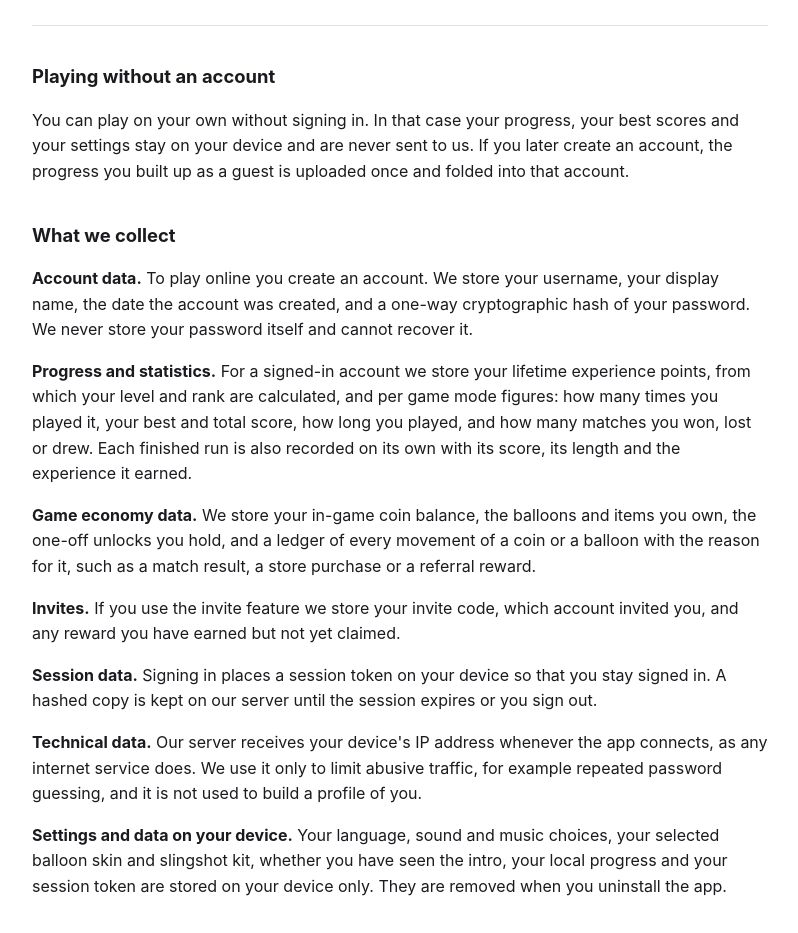
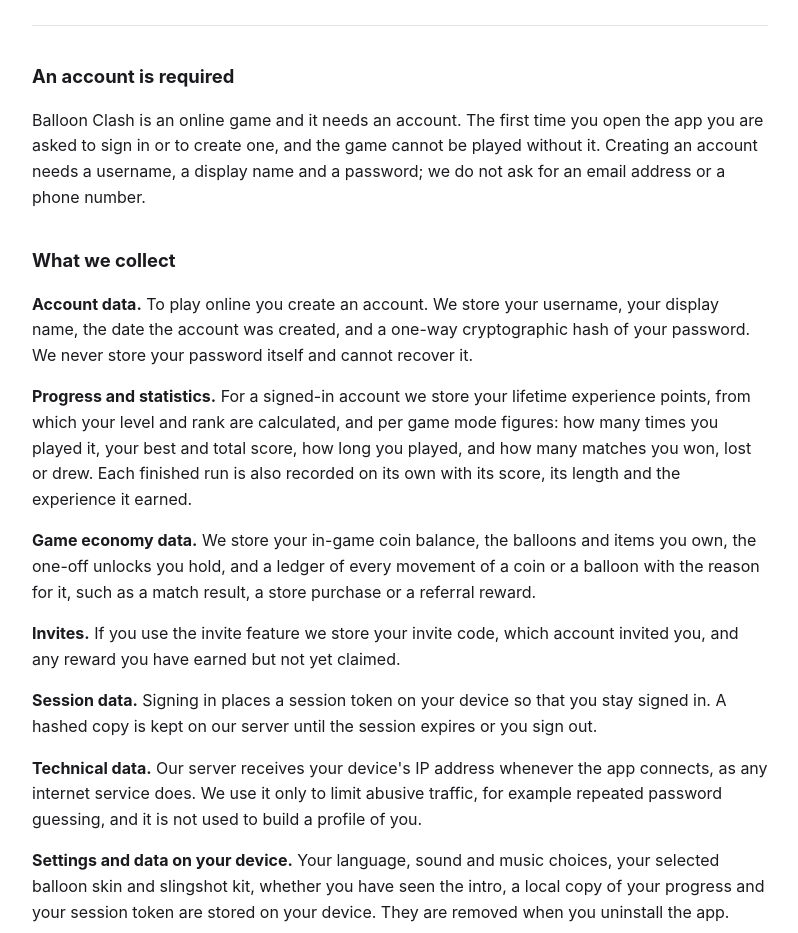
Before and after one commit to RubenHayrapetyan/balloon-clash-privacy-policy, a plain HTML site: page index.html in a window 1280 px wide. Shown: the part 212-1145 px from the top of the page, without its empty margins (240-1038 px from the left). Drawn offline with Linux system fonts and the light colour scheme.

Commit message:
fix: app has no guest mode, account required

```diff
--- a/index.html
+++ b/index.html
@@ -42,12 +42,12 @@ can do about it.</p>
 
 <hr>
 
-<h2>Playing without an account</h2>
+<h2>An account is required</h2>
 
-<p>You can play on your own without signing in. In that case your progress, your
-best scores and your settings stay on your device and are never sent to us. If
-you later create an account, the progress you built up as a guest is uploaded
-once and folded into that account.</p>
+<p>Balloon Clash is an online game and it needs an account. The first time you
+open the app you are asked to sign in or to create one, and the game cannot be
+played without it. Creating an account needs a username, a display name and a
+password; we do not ask for an email address or a phone number.</p>
 
 <h2>What we collect</h2>
 
@@ -83,8 +83,8 @@ build a profile of you.</p>
 
 <p><strong>Settings and data on your device.</strong> Your language, sound and
 music choices, your selected balloon skin and slingshot kit, whether you have
-seen the intro, your local progress and your session token are stored on your
-device only. They are removed when you uninstall the app.</p>
+seen the intro, a local copy of your progress and your session token are stored
+on your device. They are removed when you uninstall the app.</p>
 
 <h2>What we do not collect</h2>
 
```
